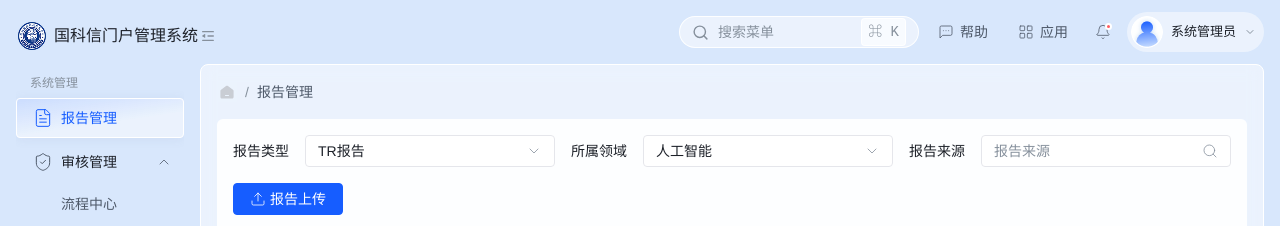
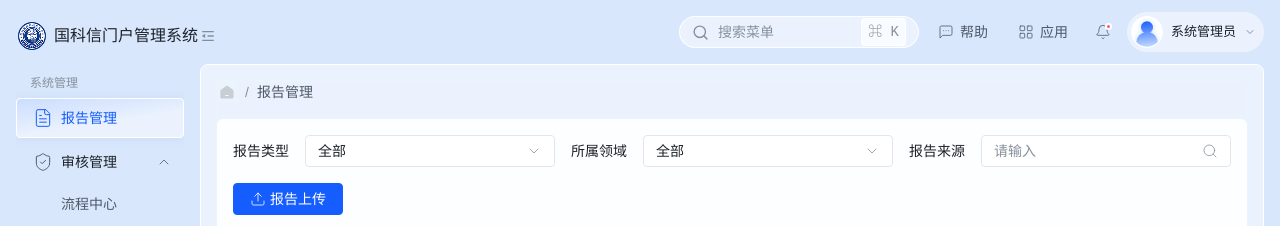
Before and after one commit to hungezu/gkx-portal-admin, a React (Vite) app: page / in a window 1280 px wide. Shown: the top 226 px of the page. Built offline with nearby package versions, Linux system fonts and the light colour scheme.

Commit message:
fix: update report filter defaults

```diff
--- a/src/App.tsx
+++ b/src/App.tsx
@@ -383,9 +383,9 @@ function ReportManagement({ openModal }: { openModal: (type: ModalType, payload?
   return (
     <section className="card page-card">
       <div className="filters">
-        <FilterSelect label="报告类型" options={reportTypeOptions} />
-        <FilterSelect label="所属领域" options={["人工智能", "智能制造", "新材料", "低空经济"]} />
-        <FilterInput label="报告来源" searchable />
+        <FilterSelect label="报告类型" options={["全部", ...reportTypeOptions]} />
+        <FilterSelect label="所属领域" options={["全部", "人工智能", "智能制造", "新材料", "低空经济"]} />
+        <FilterInput label="报告来源" placeholder="请输入" searchable />
       </div>
       <div className="table-toolbar">
         <div><Button variant="primary" icon={Upload} onClick={() => openModal("report")}>报告上传</Button></div>
```
